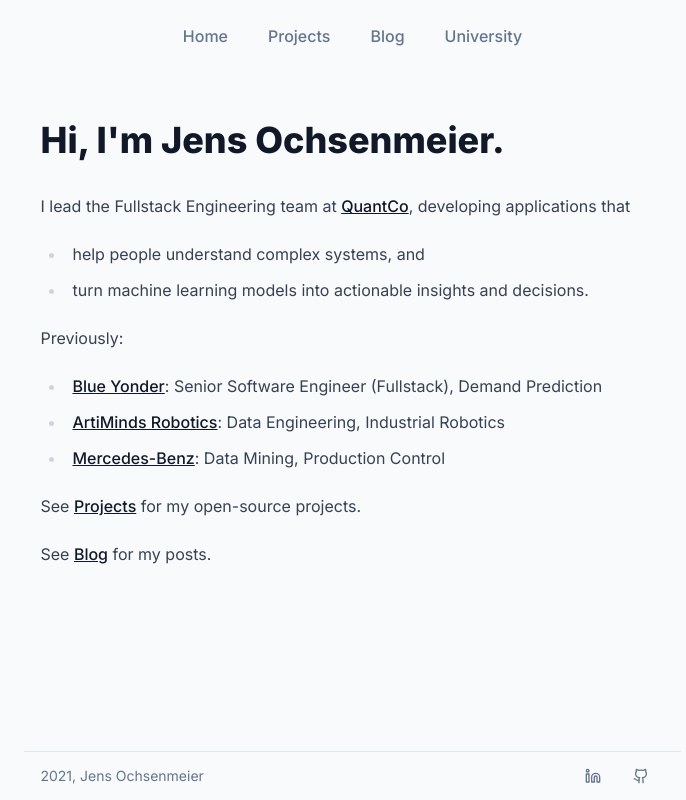
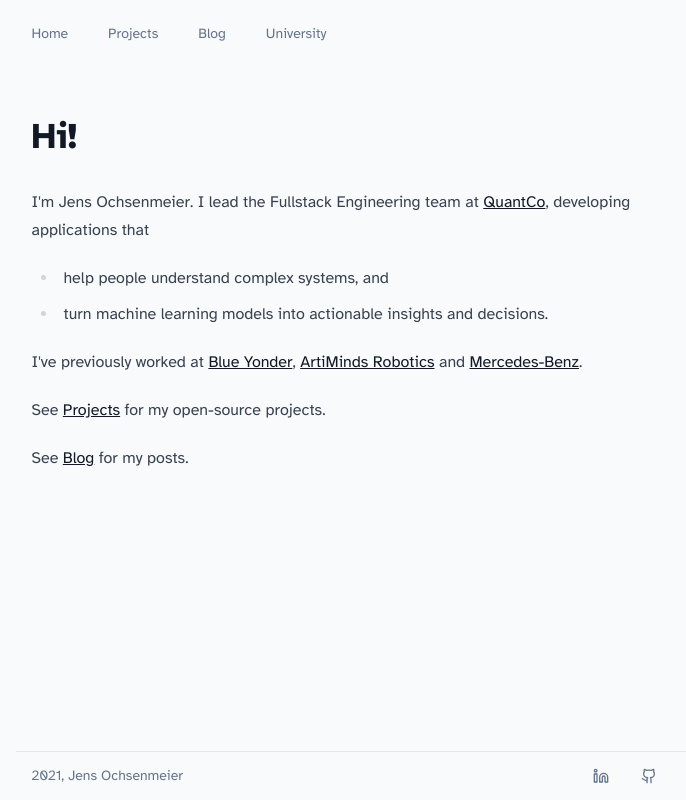
Before and after one commit to jens-ox/blog, a Next.js app: page / in a window 1280 px wide. Shown: the whole page, without its empty margins (280-966 px from the left). Built offline with nearby package versions, Linux system fonts and the light colour scheme.

Commit message:
quick sweep

```diff
--- a/components/NavLink.tsx
+++ b/components/NavLink.tsx
@@ -25,7 +25,7 @@ const NavLink: React.FC<PropsWithChildren<NavLinkProps>> = ({ href, text, ...lin
       <span className="font-bold opacity-0" aria-hidden={true}>
         {text}
       </span>
-      <div className="absolute w-full h-full top-0 left-0 flex items-center justify-center">
+      <div className="absolute left-0 top-0 flex h-full w-full items-center justify-center">
         <span className={cx(router.asPath === href ? 'font-bold' : 'font-normal')}>{text}</span>
       </div>
     </Link>
--- a/components/Navbar.tsx
+++ b/components/Navbar.tsx
@@ -24,12 +24,11 @@ const links = [
 
 export const NavBar = () => (
   <Popover>
-    <div className="container mx-auto p-6">
-      <nav className="flex justify-center" aria-label="Global">
-        <div className="flex items-center flex-1 md:absolute md:inset-y-0 md:left-0">
-          <div className="flex items-center justify-end w-full md:w-auto">
+    <nav className="container mx-auto px-4 py-6 text-sm">
+      <div className="flex flex-1 items-center md:absolute md:inset-y-0 md:left-0">
+        <div className="flex w-full items-center justify-end md:w-auto">
           <div className="flex items-center md:hidden">
-              <Popover.Button className="rounded-md p-2 inline-flex items-center justify-center text-slate-400 hover:text-slate-500 hover:bg-slate-100 focus:outline-none focus:ring-2 focus:ring-inset focus:ring-indigo-500">
+            <Popover.Button className="inline-flex items-center justify-center rounded-md p-2 text-slate-400 hover:bg-slate-100 hover:text-slate-500 focus:outline-none focus:ring-2 focus:ring-inset focus:ring-indigo-500">
               <span className="sr-only">Open main menu</span>
               <MenuIcon className="h-6 w-6" aria-hidden="true" />
             </Popover.Button>
@@ -39,12 +38,11 @@ export const NavBar = () => (
       <div className="hidden md:flex md:space-x-10">
         {links.map((item) => (
           <Link key={item.text} href={item.href}>
-              <span className="font-medium text-slate-500 hover:text-slate-900 cursor-pointer">{item.text}</span>
+            <span className="cursor-pointer font-medium text-slate-500 hover:text-slate-900">{item.text}</span>
           </Link>
         ))}
       </div>
     </nav>
-    </div>
 
     <Transition
       as={Fragment}
@@ -55,14 +53,11 @@ export const NavBar = () => (
       leaveFrom="opacity-100 scale-100"
       leaveTo="opacity-0 scale-95"
     >
-      <Popover.Panel
-        focus
-        className="absolute z-10 top-0 inset-x-0 p-2 transition transform origin-top-right md:hidden"
-      >
-        <div className="bg-white rounded-lg shadow-md ring-1 ring-black ring-opacity-5 overflow-hidden p-4">
+      <Popover.Panel focus className="absolute inset-x-0 top-0 z-10 origin-top-right p-2 transition md:hidden">
+        <div className="overflow-hidden rounded-lg bg-white p-4 shadow-md ring-1 ring-black ring-opacity-5">
           <div className="flex items-center justify-end">
             <div>
-              <Popover.Button className="rounded-md p-2 inline-flex items-center justify-center text-slate-400 hover:text-slate-500 hover:bg-slate-100 focus:outline-none focus:ring-2 focus:ring-inset focus:ring-indigo-500">
+              <Popover.Button className="inline-flex items-center justify-center rounded-md p-2 text-slate-400 hover:bg-slate-100 hover:text-slate-500 focus:outline-none focus:ring-2 focus:ring-inset focus:ring-indigo-500">
                 <span className="sr-only">Close menu</span>
                 <XIcon className="h-6 w-6" aria-hidden="true" />
               </Popover.Button>
@@ -71,7 +66,7 @@ export const NavBar = () => (
           <div>
             {links.map((item) => (
               <Popover.Button as={Link} key={`mobile-${item.text}`} href={item.href}>
-                <span className="block px-3 py-2 rounded-md text-base font-medium text-slate-700 hover:text-slate-900 hover:bg-slate-50 cursor-pointer">
+                <span className="block cursor-pointer rounded-md px-3 py-2 text-base font-medium text-slate-700 hover:bg-slate-50 hover:text-slate-900">
                   {item.text}
                 </span>
               </Popover.Button>
--- a/pages/_app.tsx
+++ b/pages/_app.tsx
@@ -4,7 +4,7 @@ import Head from 'next/head'
 import cx from 'clsx'
 
 import { GithubIcon, LinkedinIcon } from 'lucide-react'
-import { inter, sourceCodePro } from '../utils/font'
+import { sans, sourceCodePro } from '../utils/font'
 import { NavBar } from '../components/Navbar'
 
 function MyApp({ Component, pageProps }: AppProps) {
@@ -20,23 +20,23 @@ function MyApp({ Component, pageProps }: AppProps) {
         <meta name="description" content="Get insights into the quality of your JS/TS codebase" />
         <style>{`
           :root {
-            --font-inter: ${inter.style.fontFamily}
+            --font-sans: ${sans.style.fontFamily}
           }
         `}</style>
       </Head>
-      <div className="flex flex-col justify-between min-h-screen max-w-prose mx-auto">
+      <div className="mx-auto flex min-h-screen max-w-prose flex-col justify-between">
         <div>
           <NavBar />
-          <div className="prose py-12 px-4">
+          <div className="prose px-4 py-12">
             <Component {...pageProps} />
           </div>
         </div>
-        <footer className="border-t border-slate-200 px-4 mt-6 text-sm text-slate-500">
+        <footer className="mt-6 border-t border-slate-200 px-4 text-sm text-slate-500">
           <div className="flex items-center justify-between">
             <span>{new Date().getFullYear()}, Jens Ochsenmeier</span>
             <div className="flex items-center">
               <a
-                className="cursor-pointer hover:text-slate-800 p-4"
+                className="cursor-pointer p-4 hover:text-slate-800"
                 href="https://www.linkedin.com/in/jens-ox"
                 target="_blank"
                 rel="noreferrer"
@@ -45,7 +45,7 @@ function MyApp({ Component, pageProps }: AppProps) {
                 <LinkedinIcon width={16} height={16} />
               </a>
               <a
-                className="cursor-pointer hover:text-slate-800 p-4"
+                className="cursor-pointer p-4 hover:text-slate-800"
                 href="https://github.com/jens-ox"
                 target="_blank"
                 rel="noreferrer"
--- a/pages/blog.tsx
+++ b/pages/blog.tsx
@@ -50,20 +50,18 @@ export default function Blog() {
   return (
     <div className="not-prose">
       <div className="divide-y">
-        <div className="pb-8 space-y-2 md:space-y-5">
-          <h1 className="text-4xl font-extrabold leading-9 tracking-tight text-slate-900 sm:leading-10 md:leading-14">
-            All Posts
-          </h1>
+        <div className="space-y-2 pb-8 md:space-y-5">
+          <h1 className="text-4xl font-extrabold leading-9 tracking-tight text-slate-900 sm:leading-10">All Posts</h1>
           <div className="relative max-w-lg">
             <input
               aria-label="Search posts"
               type="text"
               onChange={(e) => setSearchValue(e.target.value)}
               placeholder="Search posts"
-              className="block w-full px-4 py-2 rounded-lg bg-black/5 focus:ring-1 focus:ring-black/50 focus:outline-none"
+              className="block w-full rounded-lg bg-black/5 px-4 py-2 focus:outline-none focus:ring-1 focus:ring-black/50"
             />
             <svg
-              className="absolute w-5 h-5 text-slate-400 right-3 top-3"
+              className="absolute right-3 top-3 h-5 w-5 text-slate-400"
               xmlns="http://www.w3.org/2000/svg"
               fill="none"
               viewBox="0 0 24 24"
@@ -82,7 +80,7 @@ export default function Blog() {
         {displayPosts.map(({ slug, date, title, summary }) => {
           return (
             <div key={slug} className="py-4">
-              <article className="space-y-2 xl:grid xl:grid-cols-4 xl:space-y-0 xl:items-baseline">
+              <article className="space-y-2 xl:grid xl:grid-cols-4 xl:items-baseline xl:space-y-0">
                 <dl>
                   <dt className="sr-only">Published on</dt>
                   <dd className="text-base font-medium leading-6 text-slate-500">
@@ -97,7 +95,7 @@ export default function Blog() {
                       </Link>
                     </h3>
                   </div>
-                  <div className="prose text-slate-500 max-w-none">{summary}</div>
+                  <div className="prose max-w-none text-slate-500">{summary}</div>
                 </div>
               </article>
             </div>
--- a/pages/index.mdx
+++ b/pages/index.mdx
@@ -1,15 +1,11 @@
-# Hi, I'm Jens Ochsenmeier.
+# Hi!
 
-I lead the Fullstack Engineering team at [QuantCo](https://quantco.com/), developing applications that
+I'm Jens Ochsenmeier. I lead the Fullstack Engineering team at [QuantCo](https://quantco.com/), developing applications that
 
 - help people understand complex systems, and
 - turn machine learning models into actionable insights and decisions.
 
-Previously:
-
-* [Blue Yonder](https://blueyonder.com/): Senior Software Engineer (Fullstack), Demand Prediction
-* [ArtiMinds Robotics](https://www.artiminds.com/): Data Engineering, Industrial Robotics
-* [Mercedes-Benz](https://group.mercedes-benz.com/de/): Data Mining, Production Control
+I've previously worked at [Blue Yonder](https://blueyonder.com/), [ArtiMinds Robotics](https://www.artiminds.com/) and [Mercedes-Benz](https://group.mercedes-benz.com/de/).
 
 See [Projects](/projects) for my open-source projects.
 
--- a/tailwind.config.js
+++ b/tailwind.config.js
@@ -6,7 +6,7 @@ module.exports = {
   theme: {
     extend: {
       fontFamily: {
-        sans: ['var(--font-inter)', ...defaultTheme.fontFamily.sans],
+        sans: ['var(--font-sans)', ...defaultTheme.fontFamily.sans],
         mono: ['var(--font-source-code-pro)', ...defaultTheme.fontFamily.mono]
       }
     }
--- a/utils/font.ts
+++ b/utils/font.ts
@@ -1,8 +1,9 @@
-import { Inter, Source_Code_Pro } from 'next/font/google'
+import { Atkinson_Hyperlegible, Source_Code_Pro } from 'next/font/google'
 
-export const inter = Inter({
+export const sans = Atkinson_Hyperlegible({
   subsets: ['latin'],
-  variable: '--font-inter'
+  variable: '--font-sans',
+  weight: ['400', '700']
 })
 
 export const sourceCodePro = Source_Code_Pro({
```
Also changed, not shown: package.json (+28 -27 lines), .eslintrc.cjs (added), .eslintrc.js (deleted), 2 other files (tests, documents, lock files or other folders). Lines whose indentation alone changed are shown as unchanged.
